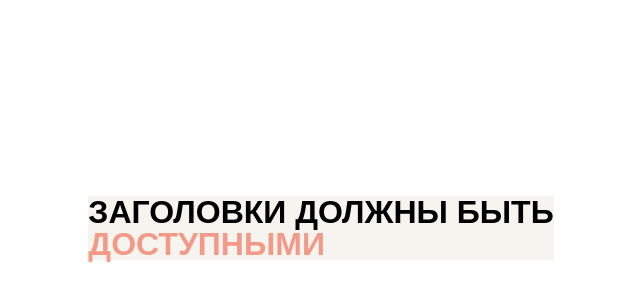
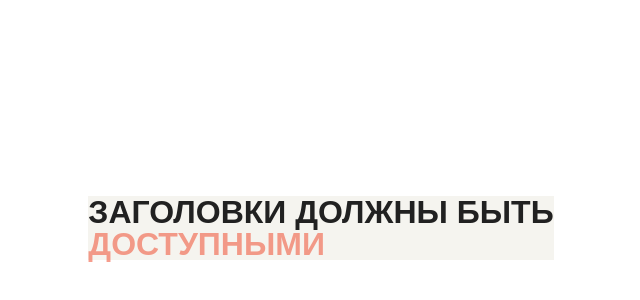
Before and after one commit to uzinok/for-article, a plain HTML site: page index.html in a window 1280 px wide. Shown: the part 172-472 px from the top of the page, without its empty margins (319-959 px from the left). Drawn offline with Linux system fonts and the light colour scheme.

Commit message:
поправляет текст для статьи

```diff
--- a/css/style.css
+++ b/css/style.css
@@ -1,11 +1,15 @@
 .title {
-  position: relative;
 	font-weight: 600;
 	font-size: 32px;
 	line-height: 1;
 	font-family: Arial, Helvetica, sans-serif;
+	color: #212121;
 	text-transform: uppercase;
 	background-color: #f5f4ef;
+}
+
+.title-animate span {
+	color: #f15b40;
 }
 
 .title-animate {
@@ -15,25 +19,10 @@
 }
 
 .title-animate span {
-  --duration: 15s;
 	position: absolute;
 	top: 0;
 	left: 0;
-  color: #f15b40;
-  perspective: 100px;
 	opacity: 0;
-  animation-name: title;
-  animation-duration: var(--duration);
-  animation-timing-function: ease-in-out;
-  animation-iteration-count: infinite;
-}
-
-.title-animate span:nth-child(2) {
-  animation-delay: calc(var(--duration)/3);
-}
-
-.title-animate span:nth-child(3) {
-  animation-delay: calc(var(--duration)/3 * 2);
 }
 
 @keyframes title {
@@ -57,3 +46,19 @@
 		opacity: 0;
 	}
 }
+
+.title-animate span {
+	--duration: 15s;
+	animation-name: title;
+	animation-duration: var(--duration);
+	animation-timing-function: ease-in-out;
+	animation-iteration-count: infinite;
+}
+
+.title-animate span:nth-child(2) {
+	animation-delay: calc(var(--duration)/3);
+}
+
+.title-animate span:nth-child(3) {
+	animation-delay: calc(var(--duration)/3 * 2);
+}
```
Also changed, not shown: .postcss-sorting.json (added), img/Скриншот 14-08-2023 003155.png (added), 2 other files. Lines whose indentation alone changed are shown as unchanged.
